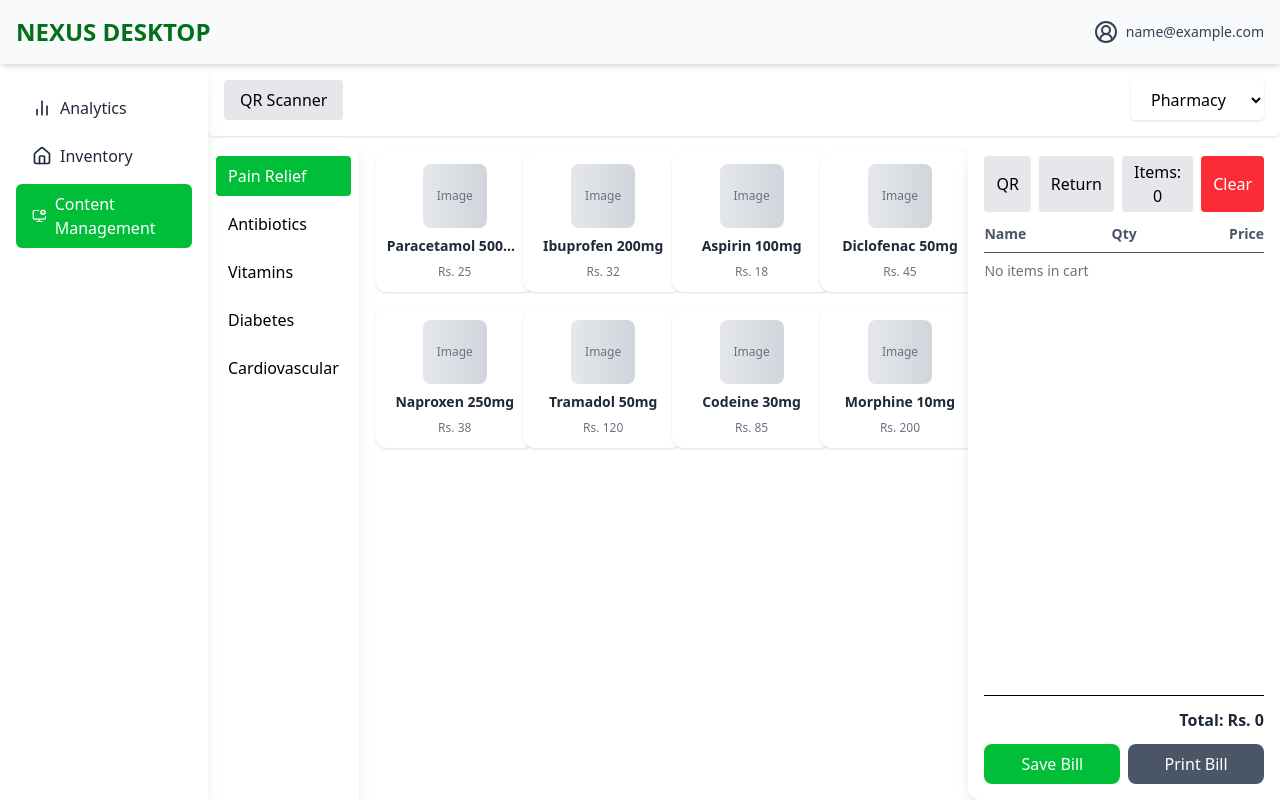
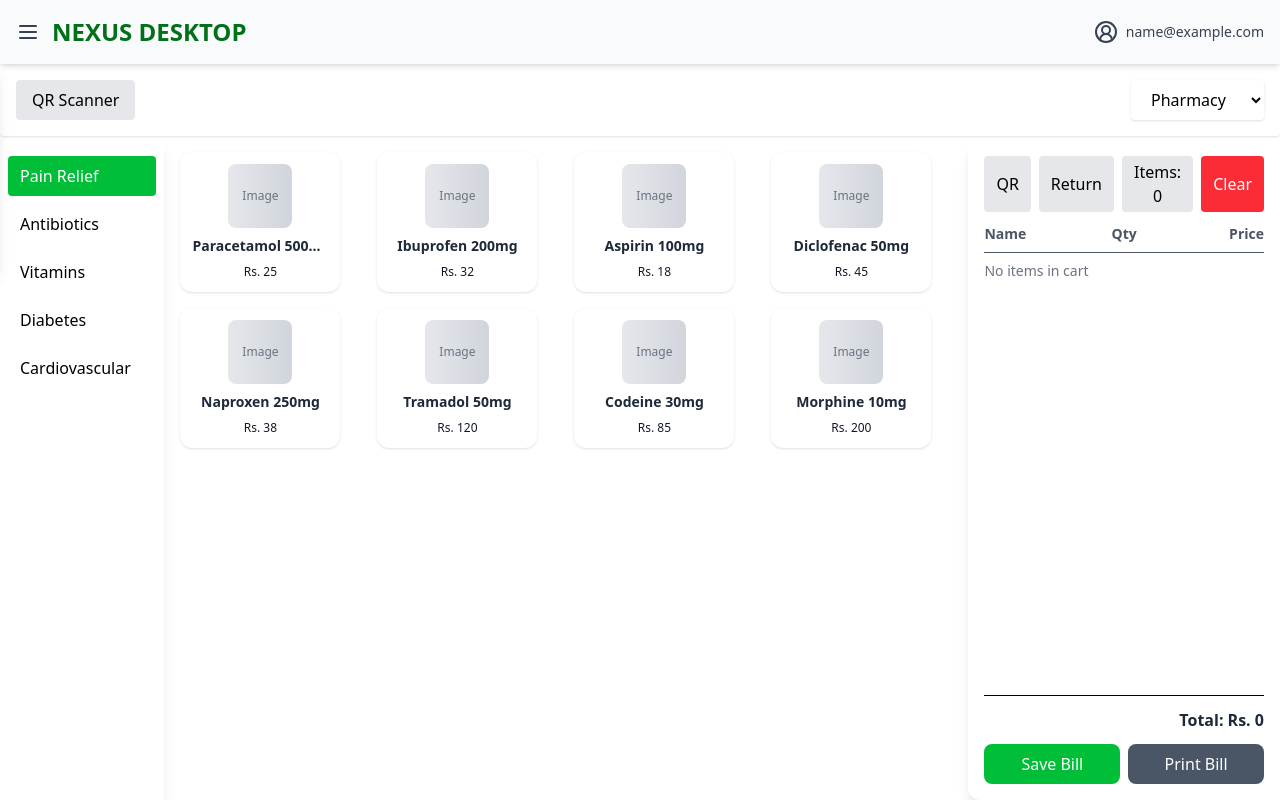
Before and after one commit to Muhammad-Junaid23/User-Admin-Cursor-AI, a Next.js app: page /admin/contentManagement in a window 1280 px wide. Built offline with nearby package versions, Linux system fonts and the light colour scheme; sample sign-in values are in the browser's storage.

Commit message:
fixed sidebar for content managment page

```diff
--- a/src/app/admin/layout.tsx
+++ b/src/app/admin/layout.tsx
@@ -1,18 +1,25 @@
 'use client';
 
 import { useEffect, useState } from 'react';
-import { useRouter } from 'next/navigation';
+import { useRouter, usePathname } from 'next/navigation';
 import Sidebar from '@/components/layout/Sidebar';
 import Navbar from '@/components/layout/Navbar';
 
 export default function AdminLayout({ children }: { children: React.ReactNode }) {
   const router = useRouter();
+  const pathname = usePathname();
   const [authorized, setAuthorized] = useState(false);
-  // const [sidebarOpen, setSidebarOpen] = useState(false);
+  const [sidebarOpen, setSidebarOpen] = useState(false);
 
-  // const toggleSidebar = () => {
-  //   setSidebarOpen((prev) => !prev);
-  // };
+  // Detect if current route is content management
+  const isContentManagement = pathname === '/admin/contentManagement';
+
+  // Toggle sidebar only for content management
+  const toggleSidebar = () => {
+    if (isContentManagement) {
+      setSidebarOpen((prev) => !prev);
+    }
+  };
 
   useEffect(() => {
     const role = localStorage.getItem('role');
@@ -23,29 +30,21 @@ export default function AdminLayout({ children }: { children: React.ReactNode })
     }
   }, [router]);
 
-  // Keep sidebar state independent of screen size
-
-  // useEffect(() => {
-  //   const handleClickOutside = (e: MouseEvent) => {
-  //     if (!sidebarOpen) return;
-  //     const target = e.target as HTMLElement;
-  //     if (!target.closest('aside') && !target.closest('button[aria-label="Toggle sidebar"]')) {
-  //       setSidebarOpen(false);
-  //     }
-  //   };
-
-  //   document.addEventListener('mousedown', handleClickOutside);
-  //   return () => document.removeEventListener('mousedown', handleClickOutside);
-  // }, [sidebarOpen]);
+  // Close sidebar on route change if on content management
+  useEffect(() => {
+    if (!isContentManagement) {
+      setSidebarOpen(true); // Always open for other pages
+    }
+  }, [pathname, isContentManagement]);
 
   if (!authorized) return null;
 
   return (
     <div className='flex flex-col min-h-screen bg-white'>
-      <Navbar />
+      <Navbar isContentManagement={isContentManagement} sidebarOpen={sidebarOpen} toggleSidebar={toggleSidebar} />
 
       <div className='flex flex-1 overflow-hidden'>
-        <Sidebar />
+        <Sidebar isOpen={sidebarOpen} isContentManagement={isContentManagement} />
         <main className='flex-1 overflow-y-auto'>{children}</main>
       </div>
     </div>
--- a/src/components/contentManagement/ItemsGrid.tsx
+++ b/src/components/contentManagement/ItemsGrid.tsx
@@ -13,7 +13,7 @@ const ItemsGrid = ({ items, setEditingItem }: any) => {
             <span className='text-xs text-gray-500'>Image</span>
           </div>
           <h3 className='font-semibold text-sm text-center text-gray-800 truncate w-full'>{item.name}</h3>
-          <p className='text-gray-500 text-xs'>Rs. {item.price}</p>
+          <p className='text-gray-900 text-xs'>Rs. {item.price}</p>
         </div>
       ))}
     </div>
--- a/src/components/layout/Navbar.tsx
+++ b/src/components/layout/Navbar.tsx
@@ -2,7 +2,15 @@ import { useState, useRef, useEffect } from 'react';
 import { useRouter } from 'next/navigation';
 import { LogOut, Settings, UserCircle2, Menu, X } from 'lucide-react';
 
-export default function TopNav() {
+export default function TopNav({
+  isContentManagement,
+  sidebarOpen,
+  toggleSidebar,
+}: {
+  isContentManagement: boolean;
+  sidebarOpen: boolean;
+  toggleSidebar: () => void;
+}) {
   const [isDropdownOpen, setIsDropdownOpen] = useState(false);
   const [adminEmail, setAdminEmail] = useState('');
   const dropdownRef = useRef<HTMLDivElement>(null);
@@ -33,13 +41,16 @@ export default function TopNav() {
   return (
     <div className='w-full h-16 bg-gray-50 flex items-center justify-between px-4 shadow-md sticky top-0 z-50'>
       <div className='flex items-center gap-3'>
-        {/* <button
-          onClick={toggleSidebar}
-          className='text-gray-700 cursor-pointer hover:text-gray-900 focus:outline-none'
-          aria-label='Toggle sidebar'
-        >
-          {isOpen ? <X className='w-6 h-6' /> : <Menu className='w-6 h-6' />}
-        </button> */}
+        {/* Show toggle button only for content management */}
+        {isContentManagement && (
+          <button
+            onClick={toggleSidebar}
+            className='text-gray-700 cursor-pointer hover:text-gray-900 focus:outline-none'
+            aria-label='Toggle sidebar'
+          >
+            {sidebarOpen ? <X className='w-6 h-6' /> : <Menu className='w-6 h-6' />}
+          </button>
+        )}
         <h1 className='text-2xl font-extrabold text-[#017019]'>NEXUS DESKTOP</h1>
       </div>
 
--- a/src/components/layout/Sidebar.tsx
+++ b/src/components/layout/Sidebar.tsx
@@ -11,13 +11,21 @@ const navItems = [
   { name: 'Content Management', href: '/admin/contentManagement', icon: MonitorCog },
 ];
 
-export default function Sidebar() {
+export default function Sidebar({ isOpen, isContentManagement }: { isOpen: boolean; isContentManagement: boolean }) {
   const pathname = usePathname();
+
+  // If not content management, always show sidebar
+  const showSidebar = isContentManagement ? isOpen : true;
 
   return (
     <aside
       className={clsx(
-        'h-100vh z-40 bg-white shadow-lg px-4 py-6 flex flex-col justify-between transition-all duration-300 ease-in-out w-52 translate-x-0'
+        'h-100vh z-40 bg-white shadow-lg px-4 py-6 flex flex-col justify-between transition-all duration-300 ease-in-out',
+        showSidebar
+          ? isContentManagement
+            ? 'fixed inset-y-14 left-0 w-52 translate-x-0 h-full'
+            : 'w-52 translate-x-0'
+          : '-translate-x-full w-0 overflow-hidden absolute left-0'
       )}
     >
       <div>
@@ -27,8 +35,8 @@ export default function Sidebar() {
               key={item.name}
               href={item.href}
               className={clsx(
-                'flex items-center gap-2 px-4 py-2 rounded-md hover:bg-[#00BE38] hover:text-white transition',
-                pathname === item.href ? 'bg-[#00BE38] text-white font-medium' : 'text-gray-800'
+                'flex items-center gap-2 px-4 py-2 rounded-md transition',
+                pathname === item.href ? 'bg-[#00BE38] text-white font-medium' : 'hover:bg-gray-100 text-gray-800'
               )}
               // onClick={toggleSidebar}
             >
```
Also changed, not shown: src/app/admin/contentManagement/page.tsx (+0 -12 lines).
